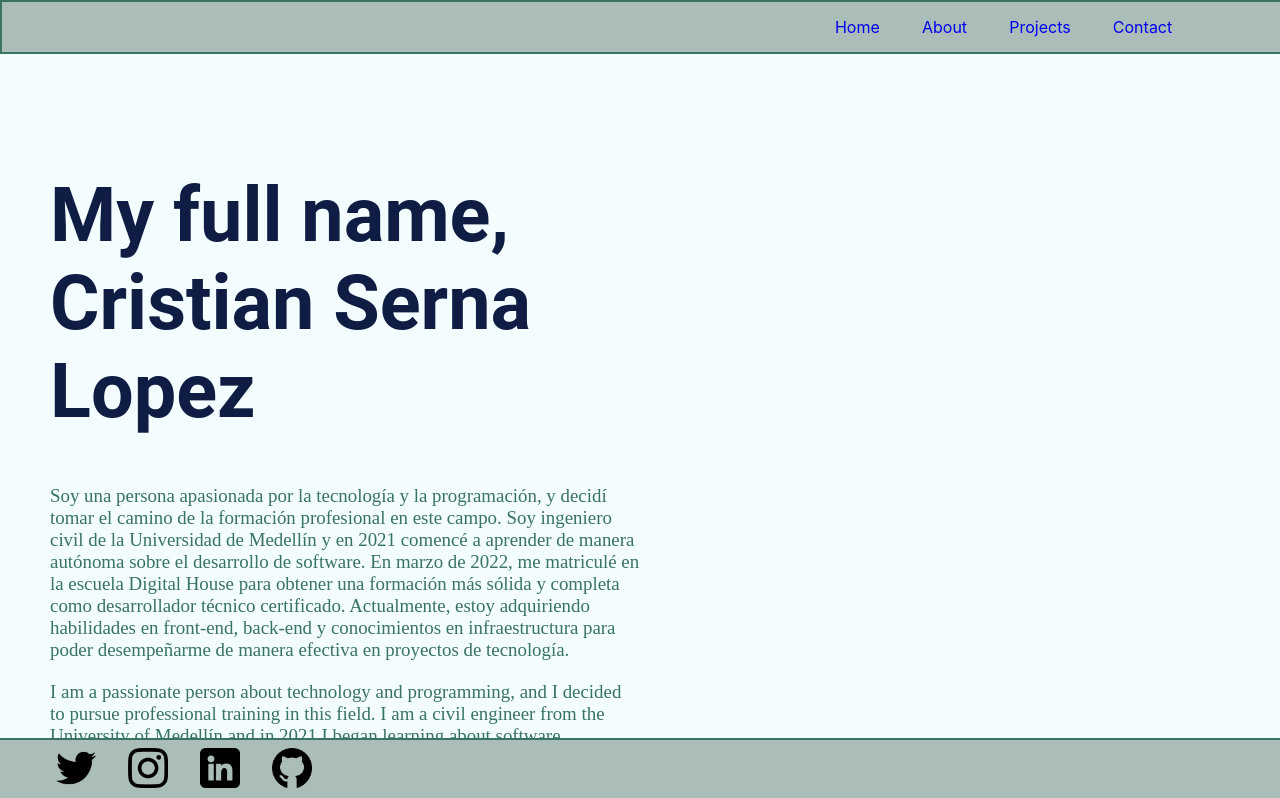
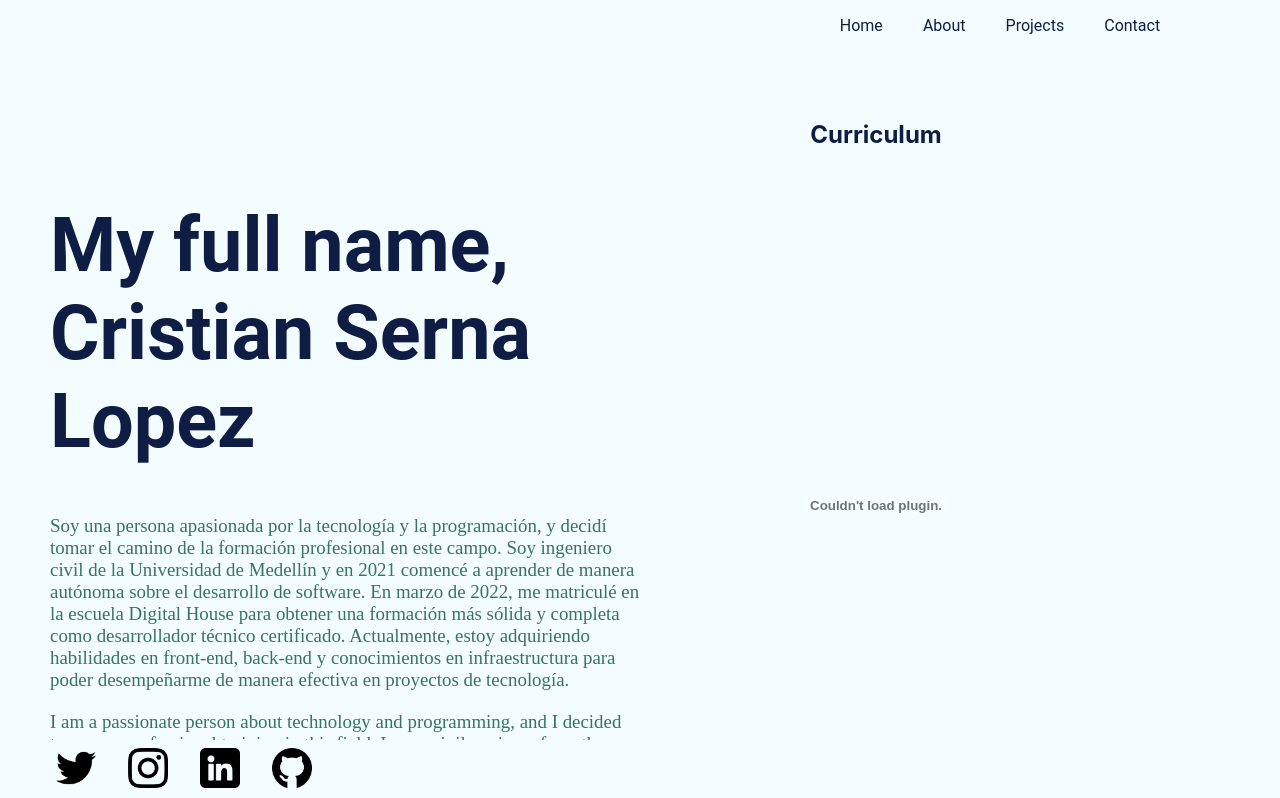
Before and after one commit to cserna98/Portfolio-, a React (Create React App) app in the folder portfolio/: page /about in a window 1280 px wide. Shown: the top 798 px of the page. Built offline with nearby package versions, Linux system fonts and the light colour scheme.

Commit message:
porfin me dio agregar el pdf

```diff
--- a/portfolio/src/Styles/Global.css
+++ b/portfolio/src/Styles/Global.css
@@ -5,7 +5,7 @@
     --font-secondary: 'Times New Roman', sans-serif;
     --Font: #0F1D44;
     --color2: #30698C;
-    --color3: #EBF2F2;
+    --hover: rgba(231, 246, 253, 0.8);
     --fondo: #F3FDFF;
     --color5: #AABDB9;
 }
@@ -44,8 +44,13 @@ nav {
     height: 50px;
     position: fixed;
     width: 100%;
-    background-color:var(--color5);
-    border: 2px solid;
+    background-color:var(--fondo);
+}
+
+a{
+    color: #0F1D44;
+    font-family: var(--font-primary);
+    text-decoration: none;
 }
 
 ul{
@@ -57,15 +62,12 @@ li{
     list-style: none;
     margin: 10%;
 }
-a{
-    text-decoration: none;
-}
 
 nav li:hover {
     font-size: larger;
     padding: 5px;
-    background-color: var(--color5);
-    border: 2px solid rgb(175, 175, 224);
+    background-color: var(--hover);
+    border: 2px solid var(--hover);
     border-radius: 5px;
 }
 
@@ -74,7 +76,7 @@ nav li:hover {
 }
 
 .nav{
-    background-color: transparent;
+    background-color: var(--color3);
 }
 
 /*---------------------------------Home Component--------------------------------*/
@@ -142,7 +144,17 @@ h2{
     color: var(--Font);
 }
 
-/*--------------------*/
+/*--------------------------------------------About--------------------------------------------------*/
+.curriculum{
+    width: 40%;
+    align-items: center;
+    justify-content: center;
+}
+
+#pdf{
+    height: 100%;
+    border-radius: 5%;
+}
 
 /*-------------------- estilos formulario contact -----------------------*/
 
@@ -185,7 +197,7 @@ form {
   }
 
   button:hover {
-    background-color: #005bbb;
+    background-color: var(--color5);
 }
   p {
     font-size: 1.2rem;
@@ -202,8 +214,7 @@ position: fixed;
 bottom: 0;
 width: 100%;
 height: 60px;
-background-color: var(--color5);
-border-top: 2px solid;
+background-color: var(--fondo);
 }
 
 .icons{
--- a/portfolio/src/components/routes/About.js
+++ b/portfolio/src/components/routes/About.js
@@ -1,17 +1,21 @@
 import React from 'react';
 import { GlobalContext } from '../utils/global.contex';
 import Habilities from '../habilities/Habilities';
+import { Document, Page, View } from '@react-pdf/renderer';
+
+
 
 function About() {
 
     const {habilities} = GlobalContext()
-
+    const pdfPath = require('../../assets/CristianSernaLópez.pdf');
 
 
     return (
     <main id="about">
+      <div className="Disp_flex">
         <div className="description">
-        <img/>
+
           <h1>My full name, Cristian Serna Lopez </h1>
           <p className="descriptionText">
           Soy una persona apasionada por la tecnología y la
@@ -37,8 +41,18 @@ function About() {
           front-end, back-end and infrastructure knowledge to
           effectively work on technology projects.
           </p>
-        <div className='curriculum'>
         </div>
+
+        <div className='curriculum Disp_flex colum'>
+          <h2>Curriculum</h2>
+          <object id='pdf'
+            onClick={() => window.open(pdfPath, '_blank') }
+            data={pdfPath}>
+          </object>
+          <button onClick={() => window.open(pdfPath, '_blank') }>..View</button>
+        </div>
+
+
       </div>
 
       <div className="Habilities Disp_flex">
--- a/portfolio/src/webpack.config.js
+++ b/portfolio/webpack.config.js
@@ -3,7 +3,7 @@ module.exports = {
   entry: './index.js',
   output: {
     path: path.resolve(__dirname, 'dist'),
-    filename: 'bundle.js'
+    filename: 'bundle.js',
   },
 
   resolve: {
```
Also changed, not shown: portfolio/package.json (+7 -1 lines), portfolio/.babelrc (added), 2 other files (tests, documents, lock files or other folders). Lines whose indentation alone changed are shown as unchanged.
